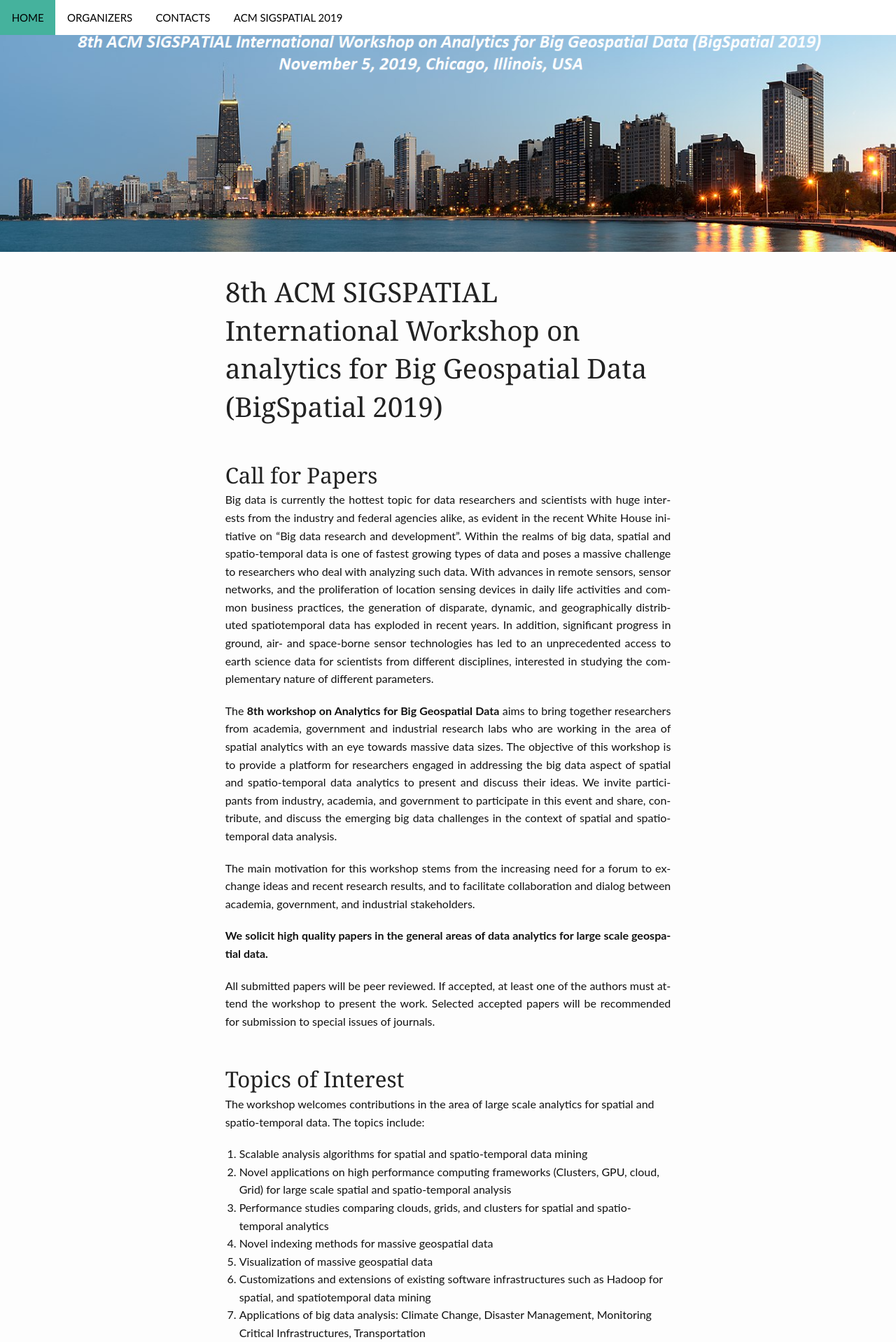
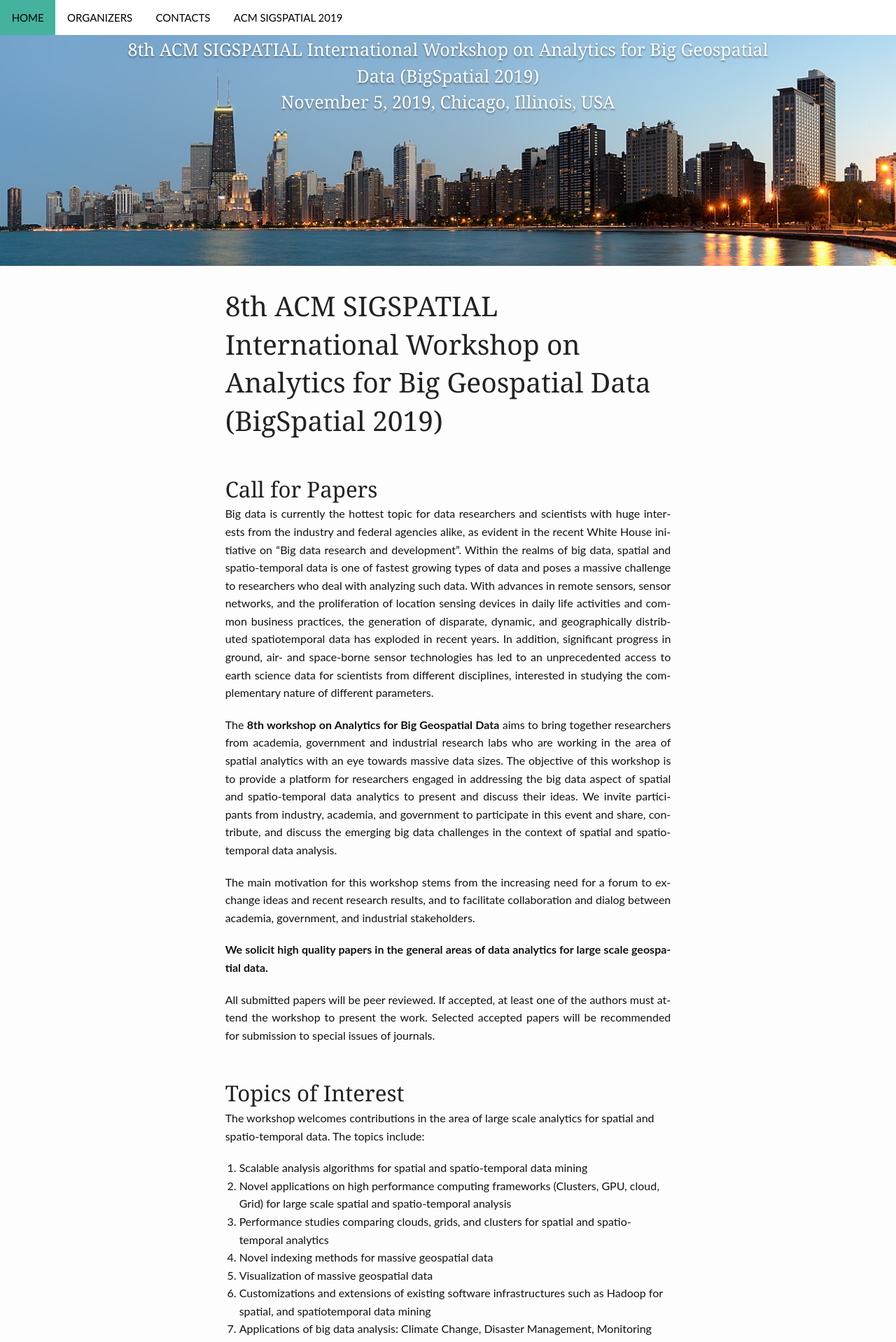
Before and after one commit to bigspatial2019/bigspatial-2018.github.io, a Jekyll site: the page built from index.md, in a window 1280 px wide. Shown: the top 1918 px of the page at 70% size. Built offline with Jekyll 4.4.1, drawn with Linux system fonts in a browser that asks for light colours; comment, search, counter and statistics services are not loaded; some of the changed text lies outside the part shown.

Commit message:
masthead and css updates

```diff
--- a/_includes/_masthead.html
+++ b/_includes/_masthead.html
@@ -24,6 +24,7 @@
 	<div class="row">
 		<div class="small-12 columns">
 			<div class="masthead-title">{{ page.header.title }}</div>
+			<div class="masthead-title">{{ page.header.title2 }}</div>
 		</div><!-- /.small-12.columns -->
 	</div><!-- /.row -->
 </div><!-- /#masthead -->
--- a/_sass/_07_layout.scss
+++ b/_sass/_07_layout.scss
@@ -71,10 +71,9 @@ body.video cite { color: #fff; }
 }
 #masthead-with-text {
     text-align: center;
-    font-size: rem-calc(54);
+    font-size: rem-calc(25);
     font-family: $header-font-family;
     color: #fff;
-    text-transform: uppercase;
     text-shadow: 0 2px 3px rgba(0,0,0,.4);
 }
 #masthead-no-image-header {
@@ -102,8 +101,8 @@ body.video cite { color: #fff; }
     }
     #masthead-with-text {
         height: 220px;
-        padding: 30px 0;
-        font-size: rem-calc(36);
+        padding: 5px 0;
+        font-size: rem-calc(15);
     }
     #masthead-no-image-header {
         display: none;
@@ -128,7 +127,7 @@ body.video cite { color: #fff; }
         padding: 20px 0;
     }
     #masthead-with-text {
-        padding: 60px 0;
+        padding: 2px 0;
         height: 300px;
     }
 }
@@ -152,7 +151,7 @@ body.video cite { color: #fff; }
     }
     #masthead-with-text {
         height: 330px;
-        padding: 60px 0;
+        padding: 2px 0;
     }
 }
 
@@ -174,7 +173,7 @@ body.video cite { color: #fff; }
         padding: 45px 0;
     }
     #masthead-with-text {
-        padding: 95px 0;
+        padding: 2px 0;
         height: 400px;
     }
 }
@@ -280,7 +279,7 @@ body.video cite { color: #fff; }
     #footer h5 {
         letter-spacing: 1px;
         color: #fff;
-        text-transform: uppercase;
+        text-transform: none;
     }
 
 
@@ -300,7 +299,7 @@ body.video cite { color: #fff; }
     #subfooter .credits a {
         color: $subfooter-link-color;
         border: 0;
-        text-transform: uppercase;
+        text-transform: none;
         &:hover {
             color: #fff;
         }
--- a/index.md
+++ b/index.md
@@ -4,10 +4,12 @@ layout: page
 # Content
 #
 subheadline: ""
-title: "8th ACM SIGSPATIAL International Workshop on analytics for Big Geospatial Data (BigSpatial 2019) "
+title: "8th ACM SIGSPATIAL International Workshop on Analytics for Big Geospatial Data (BigSpatial 2019) "
 teaser: ""
 header:
-   image_fullwidth: "chicago2.png"
+   title: "8th ACM SIGSPATIAL International Workshop on Analytics for Big Geospatial Data (BigSpatial 2019)"
+   title2: "November 5, 2019, Chicago, Illinois, USA"
+   image_fullwidth: "chicago.jpg"
    permalink: "/"
 ---
 
@@ -42,7 +44,7 @@ The workshop welcomes contributions in the area of large scale analytics for spa
 7. Applications of big data analysis: Climate Change, Disaster Management, Monitoring Critical Infrastructures, Transportation
 
 
-## Submission website
+## Submission Website
 
 [https://easychair.org/conferences/?conf=bigspatial2019](https://easychair.org/conferences/?conf=bigspatial2019){:target="_blank"}
 
```
